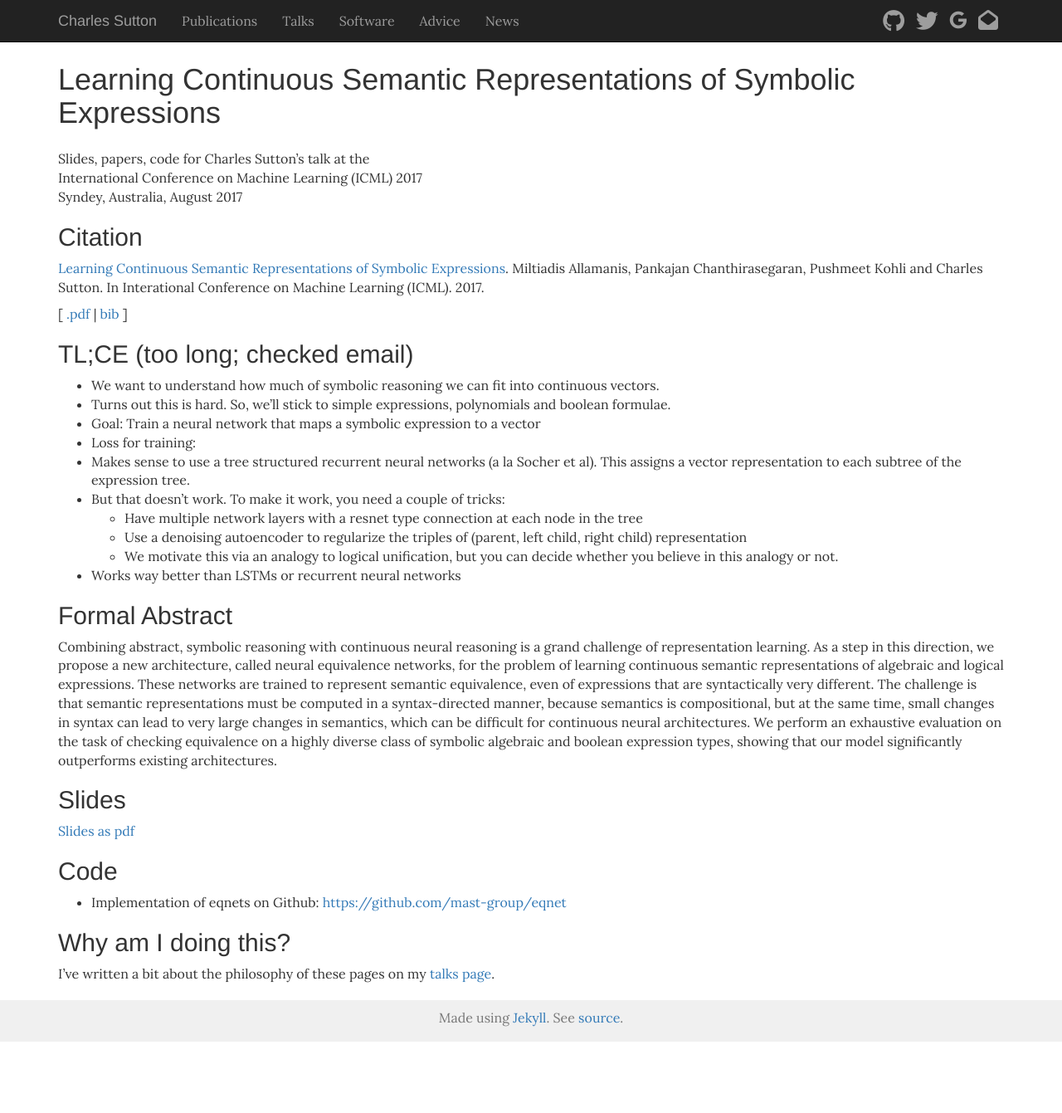
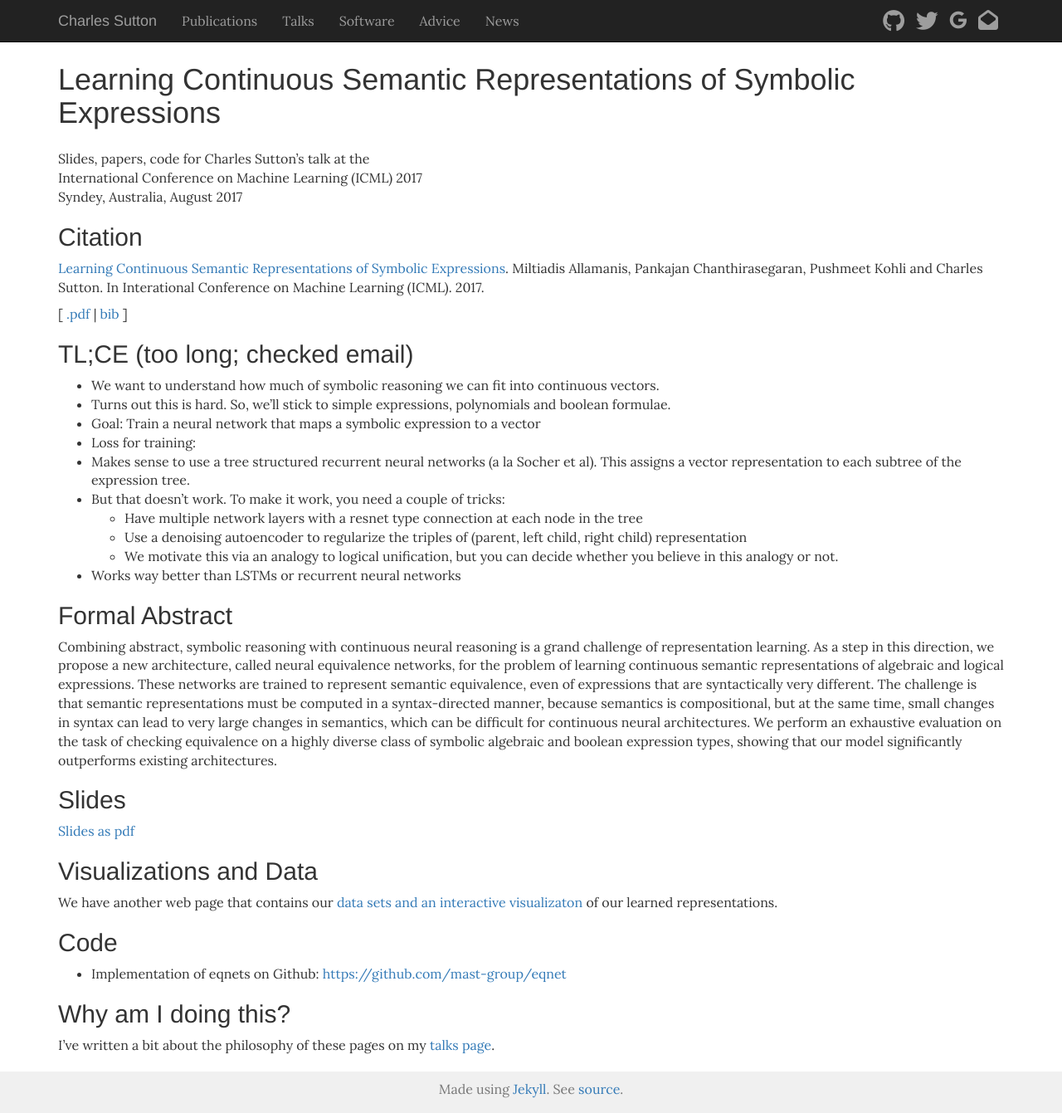
Before and after one commit to casutton/homepage.csutton, a Jekyll site: the page built from talks/icml2017/index.md, in a window 1280 px wide. Shown: the whole page at 83% size. Built offline with Jekyll 4.4.1, drawn with Linux system fonts in a browser that asks for light colours; nearby versions of some CDN libraries; before the commit the page ends 1255 px from its top, so only the background shows below that.

Commit message:
updates to icml2017 talk

```diff
--- a/talks/icml2017/index.md
+++ b/talks/icml2017/index.md
@@ -64,6 +64,12 @@ architectures.
 
 [Slides as pdf](semvec-icml2017.pdf)
 
+## Visualizations and Data
+
+We have another web page that contains our
+[data sets and an interactive visualizaton](http://groups.inf.ed.ac.uk/cup/semvec/)
+of our learned representations.
+
 ## Code
 
  * Implementation of eqnets on Github: [https://github.com/mast-group/eqnet](https://github.com/mast-group/eqnet)
```
